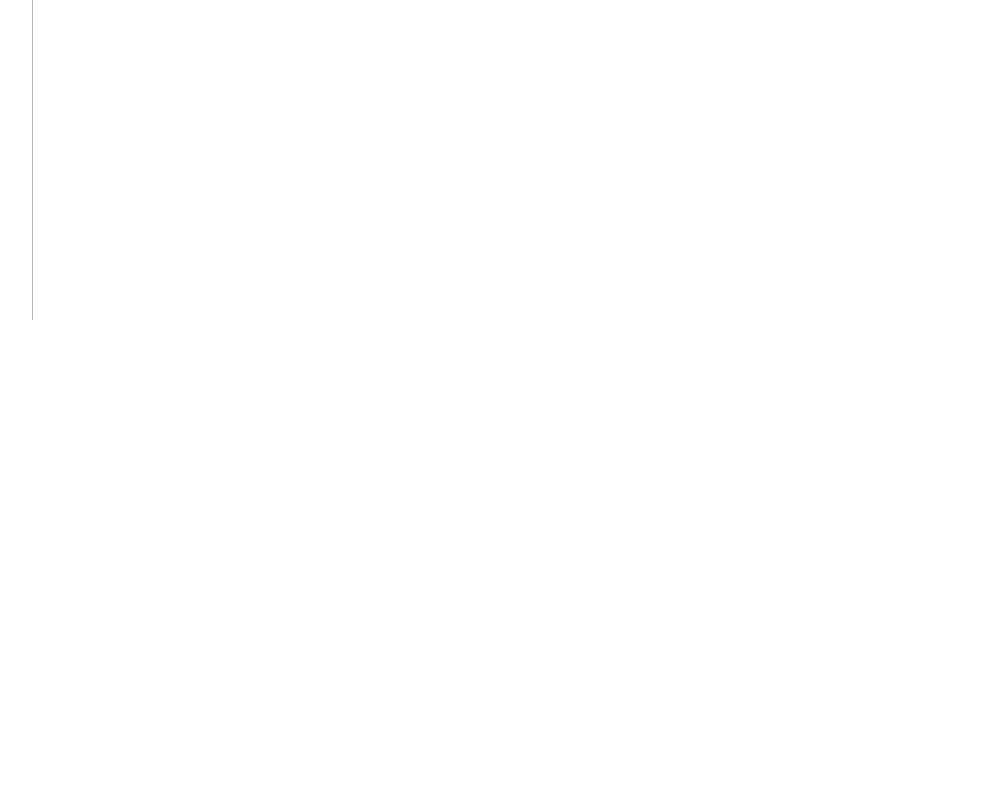
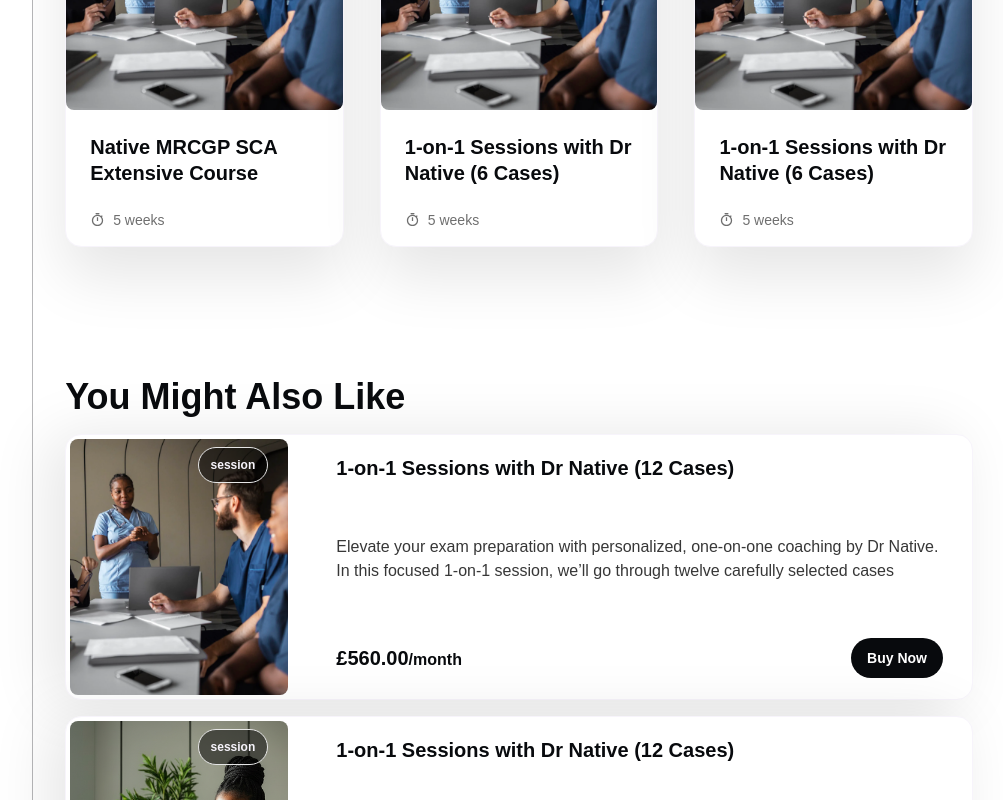
Before and after one commit to Okpara202/Native-Med, a Next.js app: page /subscriptions in a window 1280 px wide. Shown: the part 480-1280 px from the top of the page, without its empty margins (275-1278 px from the left). Before the commit the page ends 800 px from the top, so only its background shows below. Built offline with nearby package versions, Linux system fonts and the light colour scheme; a web font is replaced by a local one.

Commit message:
Desktop screen available on figma ✅

```diff
--- /dev/null
+++ b/src/app/(marketplace)/courses/_components/CoursesCard.tsx
@@ -0,0 +1,93 @@
+import Image from "next/image";
+function TimerSvg() {
+  return (
+    <svg
+      width="15"
+      height="15"
+      viewBox="0 0 15 15"
+      fill="none"
+      xmlns="http://www.w3.org/2000/svg"
+    >
+      <path
+        d="M9.375 0.9375H5.625V2.1875H9.375V0.9375ZM6.875 9.0625H8.125V5.3125H6.875V9.0625ZM11.8938 4.93125L12.7813 4.04375C12.5125 3.725 12.2188 3.425 11.9 3.1625L11.0125 4.05C10.0438 3.275 8.825 2.8125 7.5 2.8125C4.39375 2.8125 1.875 5.33125 1.875 8.4375C1.875 11.5437 4.3875 14.0625 7.5 14.0625C10.6125 14.0625 13.125 11.5437 13.125 8.4375C13.125 7.1125 12.6625 5.89375 11.8938 4.93125ZM7.5 12.8125C5.08125 12.8125 3.125 10.8562 3.125 8.4375C3.125 6.01875 5.08125 4.0625 7.5 4.0625C9.91875 4.0625 11.875 6.01875 11.875 8.4375C11.875 10.8562 9.91875 12.8125 7.5 12.8125Z"
+        fill="#6F6F6F"
+      />
+    </svg>
+  );
+}
+
+const courses = [
+  {
+    id: 1,
+    tag: "Session",
+    title: "Native MRCGP SCA Extensive Course",
+    timer: "5 weeks",
+    completion: "80%",
+    img: "/Images/coursesImage.png",
+  },
+  {
+    id: 2,
+    tag: "Session",
+    title: "1-on-1 Sessions with Dr Native (6 Cases)",
+    timer: "5 weeks",
+    completion: "0%",
+    img: "/Images/coursesImage.png",
+  },
+  {
+    id: 3,
+    tag: "Session",
+    title: "1-on-1 Sessions with Dr Native (6 Cases)",
+    timer: "5 weeks",
+    completion: "50%",
+    img: "/Images/coursesImage.png",
+  },
+];
+
+const courseCard = courses.map((card) => (
+  <div
+    key={card.id}
+    className="rounded-[16px] overflow-hidden courseBorder space-y-6 pb-4 bg-white hover:scale-105 cursor-pointer"
+  >
+    <aside className="relative w-full min-h-40 sm:min-h-48 lg:min-h-64 ">
+      <Image
+        src={card.img}
+        alt={`image of ${card.title}`}
+        fill
+        className="object-cover object-center rounded-[8px]"
+        sizes="(max-width: 768px) 100vw, (max-width: 1200px) 50vw, 33vw"
+      />
+      <p className="absolute rounded-[100px] py-2 px-3 top-2 right-5 bg-[#00000080] border-[0.2px] border-white/0.8 text-xs font-semibold text-primary-white leading-[150%] tracking-[-1%]">
+        {card.tag}
+      </p>
+    </aside>
+
+    <aside className="px-3 sm:px-4 lg:px-6 space-y-6">
+      <p className="text-base sm:text-lg lg:text-xl font-semibold leading-[130%] tracking-[-1%] text-black-others line-clamp-2">
+        {card.title}
+      </p>
+
+      <p className="flex items-center gap-2 text-xs sm:text-sm text-subtle-text">
+        <TimerSvg />
+        {card.timer}
+      </p>
+
+      <div className="w-full h-2 bg-[#E5E7EB] rounded-full overflow-hidden">
+        <div
+          className="h-full bg-primary-100 rounded-full"
+          style={{ width: card.completion }}
+        />
+      </div>
+      <p className="text-xs sm:text-sm text-subtle-text text-right -mt-4">
+        {card.completion} complete
+      </p>
+    </aside>
+  </div>
+));
+
+export default function CoursesCard() {
+  return (
+    <div className="grid grid-cols-1 sm:grid-cols-2 lg:grid-cols-3 gap-4 sm:gap-6 lg:gap-9 py-12 px-8">
+      {courseCard}
+    </div>
+  );
+}
--- a/src/app/(marketplace)/courses/page.tsx
+++ b/src/app/(marketplace)/courses/page.tsx
@@ -1,9 +1,13 @@
+import YouMightAlsoLike from "@/components/shared/YouMightAlsoLike";
+import CoursesCard from "./_components/CoursesCard";
 import CoursesHero from "./_components/CoursesHero";
 
 export default function CoursesPage() {
   return (
     <>
       <CoursesHero />
+      <CoursesCard />
+      <YouMightAlsoLike />
     </>
   );
 }
--- a/src/app/(marketplace)/mock/_components/MockBankCards.tsx
+++ b/src/app/(marketplace)/mock/_components/MockBankCards.tsx
@@ -34,6 +34,7 @@ const questionBank = [
   { id: 6, title: "Dermatology", num: 150 },
   { id: 7, title: "Gastroenterology", num: 150 },
   { id: 8, title: "Dermatology", num: 150 },
+  { id: 9, title: "All Cases", num: 150 },
 ];
 
 export default function MockCasesCards() {
--- /dev/null
+++ b/src/app/(marketplace)/settings/page.tsx
@@ -0,0 +1,9 @@
+import TitleCase from "@/components/shared/TitleCase";
+
+export default function Settings() {
+  return (
+    <div className="h-[80vh] flex flex-col items-center justify-center">
+      <TitleCase text="Page Currently Under Construction" />
+    </div>
+  );
+}
--- /dev/null
+++ b/src/app/(marketplace)/subscriptions/_components/Subscriptioncard.tsx
@@ -0,0 +1,83 @@
+import Image from "next/image";
+function TimerSvg() {
+  return (
+    <svg
+      width="15"
+      height="15"
+      viewBox="0 0 15 15"
+      fill="none"
+      xmlns="http://www.w3.org/2000/svg"
+    >
+      <path
+        d="M9.375 0.9375H5.625V2.1875H9.375V0.9375ZM6.875 9.0625H8.125V5.3125H6.875V9.0625ZM11.8938 4.93125L12.7813 4.04375C12.5125 3.725 12.2188 3.425 11.9 3.1625L11.0125 4.05C10.0438 3.275 8.825 2.8125 7.5 2.8125C4.39375 2.8125 1.875 5.33125 1.875 8.4375C1.875 11.5437 4.3875 14.0625 7.5 14.0625C10.6125 14.0625 13.125 11.5437 13.125 8.4375C13.125 7.1125 12.6625 5.89375 11.8938 4.93125ZM7.5 12.8125C5.08125 12.8125 3.125 10.8562 3.125 8.4375C3.125 6.01875 5.08125 4.0625 7.5 4.0625C9.91875 4.0625 11.875 6.01875 11.875 8.4375C11.875 10.8562 9.91875 12.8125 7.5 12.8125Z"
+        fill="#6F6F6F"
+      />
+    </svg>
+  );
+}
+
+const subscription = [
+  {
+    id: 1,
+    tag: "Session",
+    title: "Native MRCGP SCA Extensive Course",
+    timer: "5 weeks",
+    completion: "80%",
+    img: "/Images/coursesImage.png",
+  },
+  {
+    id: 2,
+    tag: "Session",
+    title: "1-on-1 Sessions with Dr Native (6 Cases)",
+    timer: "5 weeks",
+    completion: "0%",
+    img: "/Images/coursesImage.png",
+  },
+  {
+    id: 3,
+    tag: "Session",
+    title: "1-on-1 Sessions with Dr Native (6 Cases)",
+    timer: "5 weeks",
+    completion: "50%",
+    img: "/Images/coursesImage.png",
+  },
+];
+
+const subscriptionCard = subscription.map((card) => (
+  <div
+    key={card.id}
+    className="rounded-[16px] overflow-hidden courseBorder space-y-6 pb-4 bg-white hover:scale-105 cursor-pointer"
+  >
+    <aside className="relative w-full min-h-40 sm:min-h-48 lg:min-h-64 ">
+      <Image
+        src={card.img}
+        alt={`image of ${card.title}`}
+        fill
+        className="object-cover object-center rounded-[8px]"
+        sizes="(max-width: 768px) 100vw, (max-width: 1200px) 50vw, 33vw"
+      />
+      <p className="absolute rounded-[100px] py-2 px-3 top-2 right-5 bg-[#00000080] border-[0.2px] border-white/0.8 text-xs font-semibold text-primary-white leading-[150%] tracking-[-1%]">
+        {card.tag}
+      </p>
+    </aside>
+
+    <aside className="px-3 sm:px-4 lg:px-6 space-y-6">
+      <p className="text-base sm:text-lg lg:text-xl font-semibold leading-[130%] tracking-[-1%] text-black-others line-clamp-2">
+        {card.title}
+      </p>
+
+      <p className="flex items-center gap-2 text-xs sm:text-sm text-subtle-text">
+        <TimerSvg />
+        {card.timer}
+      </p>
+    </aside>
+  </div>
+));
+
+export default function SubscriptionCard() {
+  return (
+    <div className="grid grid-cols-1 sm:grid-cols-2 lg:grid-cols-3 gap-4 sm:gap-6 lg:gap-9 py-12 px-8">
+      {subscriptionCard}
+    </div>
+  );
+}
--- a/src/app/(marketplace)/subscriptions/page.tsx
+++ b/src/app/(marketplace)/subscriptions/page.tsx
@@ -1,9 +1,13 @@
+import YouMightAlsoLike from "@/components/shared/YouMightAlsoLike";
 import SubHero from "./_components/SubHero";
+import SubscriptionCard from "./_components/Subscriptioncard";
 
 export default function SubscriptionPage() {
   return (
     <>
       <SubHero />
+      <SubscriptionCard />
+      <YouMightAlsoLike />
     </>
   );
 }
--- a/src/app/globals.css
+++ b/src/app/globals.css
@@ -187,3 +187,13 @@
 .questionBankShadow {
   box-shadow: 0px 0px 48px 0px rgba(0, 0, 0, 0.05);
 }
+
+.courseBorder {
+  border: 0.5px solid var(--color-primary-white, #f7f4fb);
+  box-shadow: 0px 30px 60px 0px #0000001a;
+}
+
+.alsoLikeBorder {
+  border: 0.5px solid var(--Primary-Primary-white, #f7f4fb);
+  box-shadow: -15px 2px 60px 0px #0000001a;
+}
--- a/src/components/shared/TitleCase.tsx
+++ b/src/components/shared/TitleCase.tsx
@@ -13,3 +13,14 @@ export function BannerTitleCase({ text }: { text: string }) {
     </h2>
   );
 }
+
+export function AnotherTitleCase({ text }: { text: string }) {
+  return (
+    <h2
+      className="font-semibold
+    text-lg lg:text-2xl leading-[130%] tracking-[-2%] text-black-others capitalize"
+    >
+      {text}
+    </h2>
+  );
+}
--- /dev/null
+++ b/src/components/shared/YouMightAlsoLike.tsx
@@ -0,0 +1,71 @@
+import Image from "next/image";
+import TitleCase from "./TitleCase";
+import { Button } from "../ui/button";
+
+const courses = [
+  {
+    id: 1,
+    title: "1-on-1 Sessions with Dr Native (12 Cases)",
+    description:
+      "Elevate your exam preparation with personalized, one-on-one coaching by Dr Native. In this focused 1-on-1 session, we’ll go through twelve carefully selected cases",
+    price: "560.00",
+    tag: "session",
+    image: "/Images/coursesImage.png",
+  },
+  {
+    id: 2,
+    title: "1-on-1 Sessions with Dr Native (12 Cases)",
+    description:
+      "Elevate your exam preparation with personalized, one-on-one coaching by Dr Native. In this focused 1-on-1 session, we’ll go through twelve carefully selected cases",
+    price: "560.00",
+    tag: "session",
+    image: "/Images/side-view-nurses-studying-together 2.png",
+  },
+];
+
+const courseCard = courses.map((course) => (
+  <div
+    key={course.id}
+    className="rounded-[16px] p-1 bg-[#FFFFFF] alsoLikeBorder flex flex-col md:flex-row  gap-6"
+  >
+    <aside className="relative w-full md:basis-1/4 min-h-40 sm:min-h-48 lg:min-h-64 ">
+      <Image
+        src={course.image}
+        alt={`image of ${course.title}`}
+        fill
+        className="object-cover object-center rounded-[8px]"
+        sizes="(max-width: 768px) 100vw, (max-width: 1200px) 50vw, 33vw"
+      />
+      <p className="absolute rounded-[100px] py-2 px-3 top-2 right-5 bg-[#00000080] border-[0.2px] border-white/0.8 text-xs font-semibold text-primary-white leading-[150%] tracking-[-1%]">
+        {course.tag}
+      </p>
+    </aside>
+
+    <aside className="w-full md:basis-3/4 flex flex-col gap-4 py-4 px-6 justify-between sm:gap-6">
+      <h3 className="font-semibold text-lg sm:text-xl leading-[130%] tracking-[-2%] text-black-others">
+        {course.title}
+      </h3>
+      <p className="font-light text-sm sm:text-base leading-[150%] text-[#373737]">
+        {course.description}
+      </p>
+
+      <div className="flex justify-between flex-col sm:flex-row sm:items-center gap-4 items-stretch">
+        <h4 className="font-semibold text-lg sm:text-xl leading-[130%] tracking-[-2%] text-black-others self-center">
+          £{Number(course.price).toFixed(2)}
+          <span className="text-base leading-[120%] ">/month</span>
+        </h4>
+        <Button className="font-bold text-sm bg-black-others">Buy Now</Button>
+      </div>
+    </aside>
+  </div>
+));
+
+export default function YouMightAlsoLike() {
+  return (
+    <section className="py-12 px-8 space-y-4">
+      <TitleCase text="You Might Also Like" />
+
+      <div className="space-y-4">{courseCard}</div>
+    </section>
+  );
+}
```
Also changed, not shown: public/Images/coursesImage.png (added).
